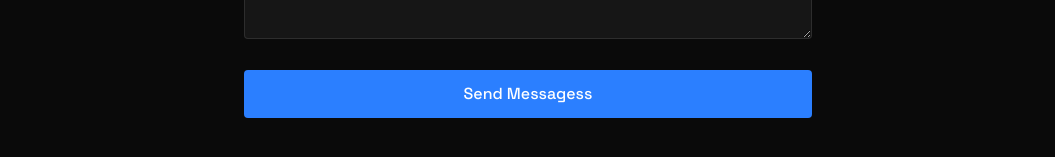
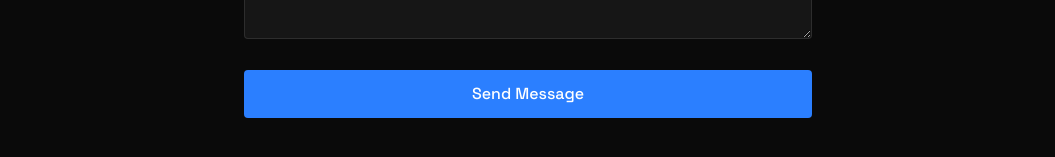
Before and after one commit to Yusif-adventure/OneTesta-Portfolio, a React (Vite) app: page / in a window 1280 px wide. Shown: the part 3069-3226 px from the top of the page, without its empty margins (112-1167 px from the left). Built offline with nearby package versions, Linux system fonts and the light colour scheme; a web font is replaced by a local one.

Commit message:
Add spinner to contact form

```diff
--- a/src/components/sections/Contact.jsx
+++ b/src/components/sections/Contact.jsx
@@ -1,10 +1,102 @@
+// import emailjs from '@emailjs/browser';
+// import { useState } from 'react';
+
+// const Contact = () => {
+//   const SERVICE_ID = "service_fsljoa4";
+//   const TEMPLATE_ID = "template_fouwp12";
+//   const PUBLIC_KEY = "d0U66sMSqxSpwdy9T"; // double-check in EmailJS dashboard
+
+//   const [formData, setFormData] = useState({
+//     name: "",
+//     email: "",
+//     message: ""
+//   });
+
+//   const handleSubmit = (e) => {
+//     e.preventDefault();
+
+//     // Debug logs
+//     console.log("🔑 SERVICE_ID:", SERVICE_ID);
+//     console.log("🔑 TEMPLATE_ID:", TEMPLATE_ID);
+//     console.log("🔑 PUBLIC_KEY:", PUBLIC_KEY);
+
+//     emailjs
+//       .sendForm(SERVICE_ID, TEMPLATE_ID, e.target, PUBLIC_KEY) // <-- FIXED
+//       .then(() => {
+//         alert("✅ Message Sent!");
+//         setFormData({ name: "", email: "", message: "" });
+//       })
+//       .catch((err) => {
+//         console.error("❌ EmailJS Error:", err);
+//         alert("Oops! Something went wrong. Please try again");
+//       });
+//   };
+
+//   return (
+//     <section id="contact" className="min-h-screen flex items-center justify-center py-20">
+//       <div className="px-4 w-150">
+//         <h2 className="text-3xl font-bold mb-8 bg-gradient-to-r from-blue-500 to-cyan-400 bg-clip-text text-transparent text-center">
+//           Get In Touch
+//         </h2>
+//         <form id="form" className="space-y-6" onSubmit={handleSubmit}>
+//           <div className="relative">
+//             <input
+//               type="text"
+//               id="name"
+//               name="name"
+//               placeholder="Name..."
+//               required
+//               value={formData.name}
+//               className="w-full bg-white/5 border border-white/10 rounded px-4 py-3 text-white transition focus:outline-none focus:border-blue-500 focus:bg-blue-500/5"
+//               onChange={(e) => setFormData({ ...formData, name: e.target.value })}
+//             />
+//           </div>
+//           <div className="relative">
+//             <input
+//               type="email"
+//               id="email"
+//               name="email"
+//               value={formData.email}
+//               placeholder="example@gmail.com..."
+//               required
+//               className="w-full bg-white/5 border border-white/10 rounded px-4 py-3 text-white transition focus:outline-none focus:border-blue-500 focus:bg-blue-500/5"
+//               onChange={(e) => setFormData({ ...formData, email: e.target.value })}
+//             />
+//           </div>
+//           <div className="relative">
+//             <textarea
+//               id="message"
+//               name="message"
+//               value={formData.message}
+//               rows={5}
+//               placeholder="Your message..."
+//               required
+//               className="w-full bg-white/5 border border-white/10 rounded px-4 py-3 text-white transition focus:outline-none focus:border-blue-500 focus:bg-blue-500/5"
+//               onChange={(e) => setFormData({ ...formData, message: e.target.value })}
+//             />
+//           </div>
+//           <button
+//             type="submit"
+//             className="w-full bg-blue-500 text-white py-3 px-6 rounded font-medium transition relative overflow-hidden hover:-translate-y-0.5 hover:shadow-[0_0_15px_rgba(59,130,246,0.4)]"
+//           >
+//             Send Messagess
+//           </button>
+//         </form>
+//       </div>
+//     </section>
+//   );
+// };
+
+// export default Contact;
+
+
 import emailjs from '@emailjs/browser';
 import { useState } from 'react';
 
 const Contact = () => {
   const SERVICE_ID = "service_fsljoa4";
   const TEMPLATE_ID = "template_fouwp12";
-  const PUBLIC_KEY = "d0U66sMSqxSpwdy9T"; // double-check in EmailJS dashboard
+  const PUBLIC_KEY = "d0U66sMSqxSpwdy9T";
 
   const [formData, setFormData] = useState({
     name: "",
@@ -12,24 +104,20 @@ const Contact = () => {
     message: ""
   });
 
+  const [isLoading, setIsLoading] = useState(false);
+
   const handleSubmit = (e) => {
     e.preventDefault();
-
-    // Debug logs
-    console.log("🔑 SERVICE_ID:", SERVICE_ID);
-    console.log("🔑 TEMPLATE_ID:", TEMPLATE_ID);
-    console.log("🔑 PUBLIC_KEY:", PUBLIC_KEY);
+    setIsLoading(true);
 
     emailjs
-      .sendForm(SERVICE_ID, TEMPLATE_ID, e.target, PUBLIC_KEY) // <-- FIXED
+      .sendForm(SERVICE_ID, TEMPLATE_ID, e.target, { publicKey: PUBLIC_KEY })
       .then(() => {
-        alert("✅ Message Sent!");
+        alert("Message Sent!");
         setFormData({ name: "", email: "", message: "" });
       })
-      .catch((err) => {
-        console.error("❌ EmailJS Error:", err);
-        alert("Oops! Something went wrong. Please try again");
-      });
+      .catch(() => alert("Oops! Something went wrong. Please try again"))
+      .finally(() => setIsLoading(false));
   };
 
   return (
@@ -38,7 +126,7 @@ const Contact = () => {
         <h2 className="text-3xl font-bold mb-8 bg-gradient-to-r from-blue-500 to-cyan-400 bg-clip-text text-transparent text-center">
           Get In Touch
         </h2>
-        <form id="form" className="space-y-6" onSubmit={handleSubmit}>
+        <form action="" id="form" className="space-y-6" onSubmit={handleSubmit}>
           <div className="relative">
             <input
               type="text"
@@ -77,9 +165,17 @@ const Contact = () => {
           </div>
           <button
             type="submit"
-            className="w-full bg-blue-500 text-white py-3 px-6 rounded font-medium transition relative overflow-hidden hover:-translate-y-0.5 hover:shadow-[0_0_15px_rgba(59,130,246,0.4)]"
+            disabled={isLoading}
+            className="w-full bg-blue-500 text-white py-3 px-6 rounded font-medium flex items-center justify-center gap-2 transition relative overflow-hidden hover:-translate-y-0.5 hover:shadow-[0_0_15px_rgba(59,130,246,0.4)] disabled:opacity-70 disabled:cursor-not-allowed"
           >
-            Send Messagess
+            {isLoading ? (
+              <>
+                <div className="w-5 h-5 border-2 border-white border-t-transparent rounded-full animate-spin"></div>
+                Sending...
+              </>
+            ) : (
+              "Send Message"
+            )}
           </button>
         </form>
       </div>
```
Also changed, not shown: 1 other file (tests, documents, lock files or other folders).
